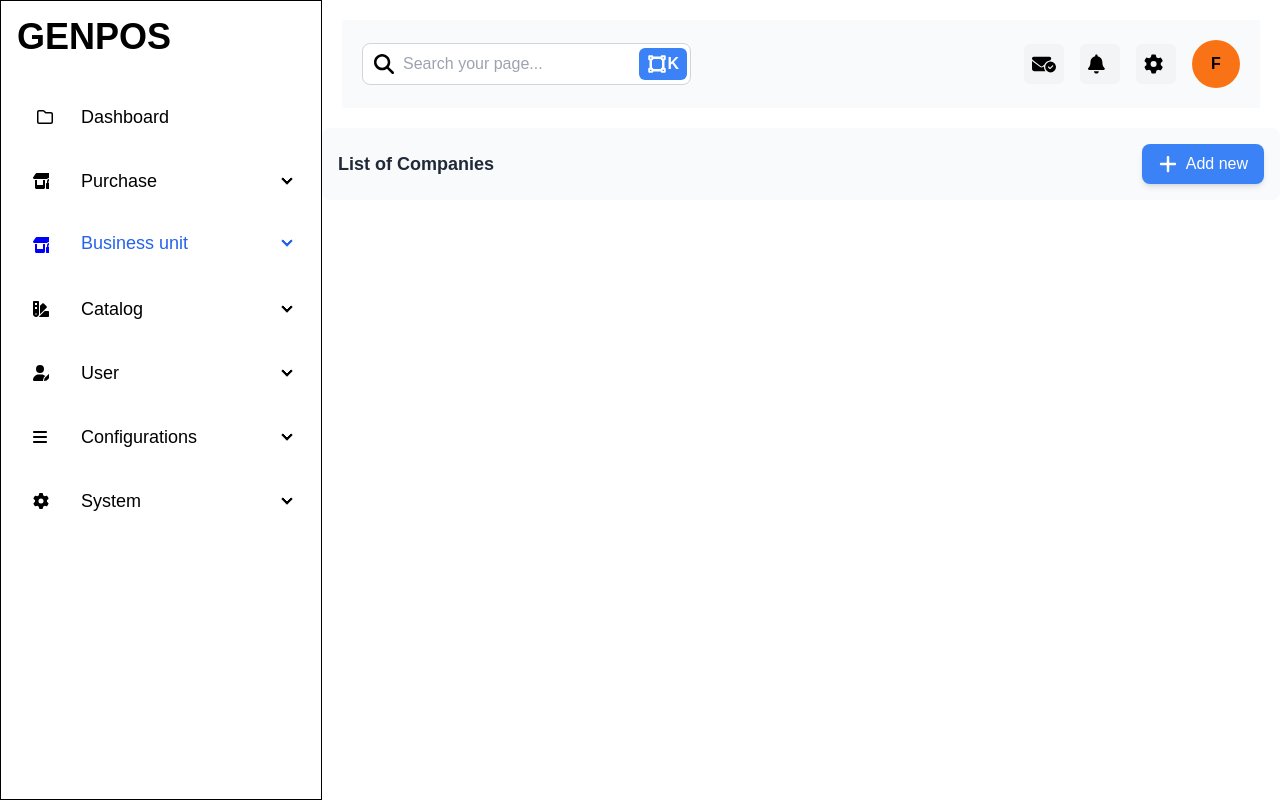
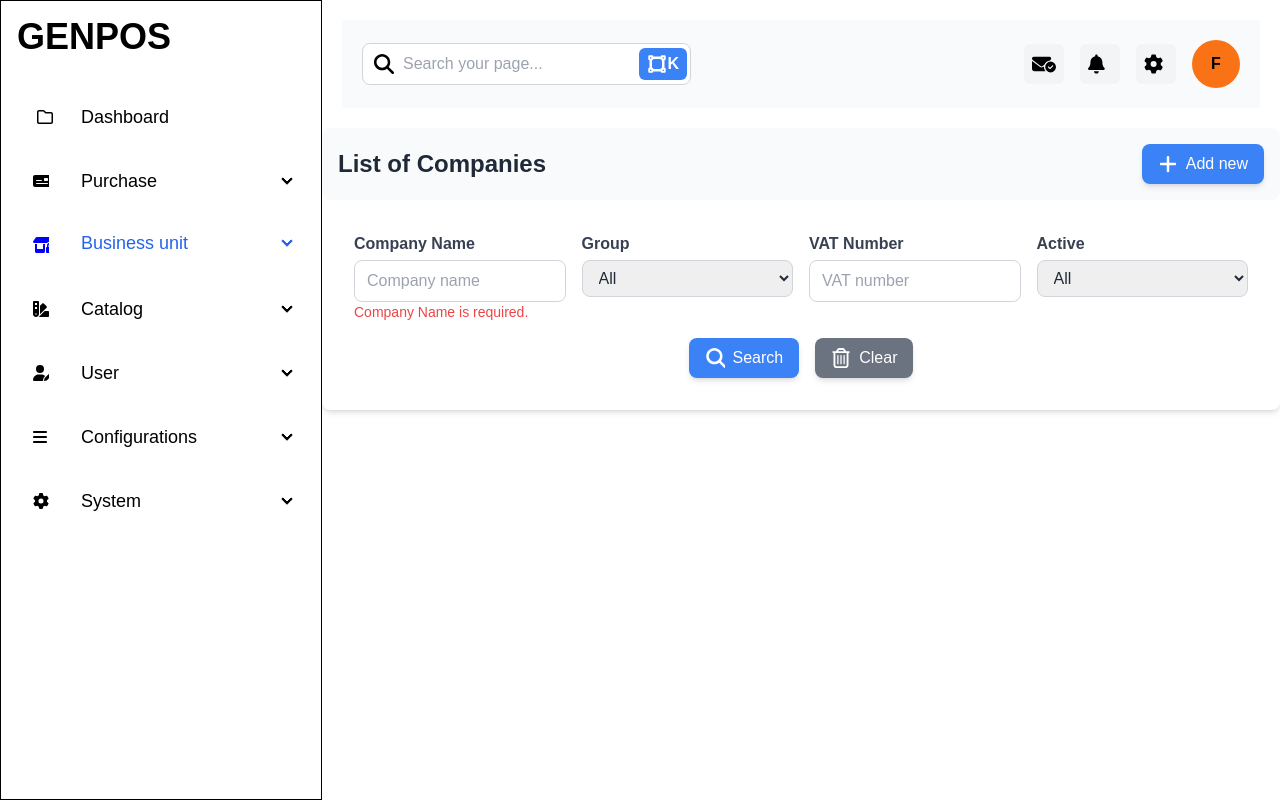
Before and after one commit to FarhanFardid/GenPos_SinglePage, a Next.js app: page / in a window 1280 px wide. Built offline with nearby package versions, Linux system fonts and the light colour scheme.

Commit message:
Company serach form implemented with component structured

```diff
--- a/src/app/Buttons/CommonButton.tsx
+++ b/src/app/Buttons/CommonButton.tsx
@@ -3,9 +3,11 @@ import React from "react";
 interface AddButtonProps {
   path: string;
   text: string;
+  clear: string;
 }
 
-const CommonButton: React.FC<AddButtonProps> = ({ text, path }) => {
+const CommonButton: React.FC<AddButtonProps> = ({ text, path, clear }) => {
+  if (clear === "false") {
     return (
       <button className="flex items-center px-4 py-2 bg-blue-500 text-white rounded-lg shadow-md hover:bg-blue-600 focus:outline-none focus:ring-2 focus:ring-blue-300">
         <svg
@@ -19,6 +21,21 @@ const CommonButton: React.FC<AddButtonProps> = ({ text, path }) => {
         {text}
       </button>
     );
+  } else {
+    return (
+      <button className="flex items-center px-4 py-2 bg-gray-500 text-white rounded-lg shadow-md hover:bg-gray-800 focus:outline-none focus:ring-2 focus:ring-blue-100">
+        <svg
+          xmlns="http://www.w3.org/2000/svg"
+          viewBox="0 0 448 512"
+          className="w-5 h-5 mr-2"
+          fill="currentColor"
+        >
+          <path d={path} />
+        </svg>
+        {text}
+      </button>
+    );
+  }
 };
 
 export default CommonButton;
--- a/src/app/Company/CompanyAdd.tsx
+++ b/src/app/Company/CompanyAdd.tsx
@@ -5,13 +5,13 @@ const CompanyAdd = () => {
     return (
         <div className="flex flex-col sm:flex-row items-center justify-between bg-gray-50 p-4 rounded-lg">
           {/* Left Side Header */}
-          <h3 className="text-lg font-semibold text-gray-800">
+          <h3 className="text-2xl font-semibold text-gray-800">
             List of Companies
           </h3>
 
           {/* Right Side Button */}
           <div className="mt-2 sm:mt-0">
-            <CommonButton text="Add new" path="M256 80c0-17.7-14.3-32-32-32s-32 14.3-32 32l0 144L48 224c-17.7 0-32 14.3-32 32s14.3 32 32 32l144 0 0 144c0 17.7 14.3 32 32 32s32-14.3 32-32l0-144 144 0c17.7 0 32-14.3 32-32s-14.3-32-32-32l-144 0 0-144z" />
+            <CommonButton text="Add new" path="M256 80c0-17.7-14.3-32-32-32s-32 14.3-32 32l0 144L48 224c-17.7 0-32 14.3-32 32s14.3 32 32 32l144 0 0 144c0 17.7 14.3 32 32 32s32-14.3 32-32l0-144 144 0c17.7 0 32-14.3 32-32s-14.3-32-32-32l-144 0 0-144z" clear='false' />
           </div>
         </div>
       );
--- /dev/null
+++ b/src/app/Form/CompanyForm.tsx
@@ -0,0 +1,101 @@
+"use client";
+import React, { useState } from "react";
+import InputField from "./InputField";
+import DropdownField from "./DropDownField";
+import CommonButton from "../Buttons/CommonButton";
+
+interface FormData {
+  companyName: string;
+  group: string;
+  vatNumber: string;
+  active: string;
+}
+
+interface DropdownOptions {
+  groupOptions: { value: string; label: string }[];
+  activeOptions: { value: string; label: string }[];
+}
+
+const CompanyForm: React.FC = () => {
+  const [formData, setFormData] = useState<FormData>({
+    companyName: "",
+    group: "",
+    vatNumber: "",
+    active: "",
+  });
+
+  const [dropdownOptions, ] = useState<DropdownOptions>({
+    groupOptions: [],
+    activeOptions: [],
+  });
+
+  const handleInputChange = (
+    e: React.ChangeEvent<HTMLInputElement | HTMLSelectElement>
+  ) => {
+    const { name, value } = e.target;
+    setFormData({ ...formData, [name]: value });
+  };
+
+//   const handleClear = () => {
+//     setFormData({
+//       companyName: "",
+//       group: "",
+//       vatNumber: "",
+//       active: "",
+//     });
+//   };
+
+  return (
+    <div className="max-w-full mx-auto md:p-8 bg-white shadow-md rounded-lg">
+      <form>
+        <div className="flex flex-wrap -m-2">
+          <InputField
+            label="Company Name"
+            name="companyName"
+            value={formData.companyName}
+            onChange={handleInputChange}
+            placeholder="Company name"
+            validationMessage={
+              !formData.companyName ? "Company Name is required." : undefined
+            }
+          />
+          <DropdownField
+            label="Group"
+            name="group"
+            value={formData.group}
+            onChange={handleInputChange}
+            options={dropdownOptions.groupOptions}
+          />
+          <InputField
+            label="VAT Number"
+            name="vatNumber"
+            value={formData.vatNumber}
+            onChange={handleInputChange}
+            placeholder="VAT number"
+          />
+          <DropdownField
+            label="Active"
+            name="active"
+            value={formData.active}
+            onChange={handleInputChange}
+            options={dropdownOptions.activeOptions}
+          />
+        </div>
+        <div className="flex justify-center mt-4 space-x-4">
+          <CommonButton
+            text="Search"
+            path="M416 208c0 45.9-14.9 88.3-40 122.7L502.6 457.4c12.5 12.5 12.5 32.8 0 45.3s-32.8 12.5-45.3 0L330.7 376c-34.4 25.2-76.8 40-122.7 40C93.1 416 0 322.9 0 208S93.1 0 208 0S416 93.1 416 208zM208 352a144 144 0 1 0 0-288 144 144 0 1 0 0 288z"
+            clear="false"
+          />
+          <CommonButton
+            text="Clear"
+            path="M170.5 51.6L151.5 80l145 0-19-28.4c-1.5-2.2-4-3.6-6.7-3.6l-93.7 0c-2.7 0-5.2 1.3-6.7 3.6zm147-26.6L354.2 80 368 80l48 0 8 0c13.3 0 24 10.7 24 24s-10.7 24-24 24l-8 0 0 304c0 44.2-35.8 80-80 80l-224 0c-44.2 0-80-35.8-80-80l0-304-8 0c-13.3 0-24-10.7-24-24S10.7 80 24 80l8 0 48 0 13.8 0 36.7-55.1C140.9 9.4 158.4 0 177.1 0l93.7 0c18.7 0 36.2 9.4 46.6 24.9zM80 128l0 304c0 17.7 14.3 32 32 32l224 0c17.7 0 32-14.3 32-32l0-304L80 128zm80 64l0 208c0 8.8-7.2 16-16 16s-16-7.2-16-16l0-208c0-8.8 7.2-16 16-16s16 7.2 16 16zm80 0l0 208c0 8.8-7.2 16-16 16s-16-7.2-16-16l0-208c0-8.8 7.2-16 16-16s16 7.2 16 16zm80 0l0 208c0 8.8-7.2 16-16 16s-16-7.2-16-16l0-208c0-8.8 7.2-16 16-16s16 7.2 16 16z"
+            clear="true"
+          />
+        </div>
+      </form>
+    </div>
+  );
+};
+
+export default CompanyForm;
--- /dev/null
+++ b/src/app/Form/DropDownField.tsx
@@ -0,0 +1,41 @@
+import React from "react";
+
+interface DropdownFieldProps {
+  label: string;
+  name: string;
+  value: string;
+  onChange: (e: React.ChangeEvent<HTMLSelectElement>) => void;
+  options: { value: string; label: string }[];
+}
+
+const DropdownField: React.FC<DropdownFieldProps> = ({
+  label,
+  name,
+  value,
+  onChange,
+  options,
+}) => {
+  return (
+    <div className="flex flex-col w-full md:w-1/4 p-2">
+      <label htmlFor={name} className="mb-1 font-semibold text-gray-700">
+        {label}
+      </label>
+      <select
+        id={name}
+        name={name}
+        value={value}
+        onChange={onChange}
+        className="border border-gray-300 rounded-lg px-3 py-2 focus:outline-none focus:ring-2 focus:ring-blue-500"
+      >
+        <option value="">All</option>
+        {options.map((option, index) => (
+          <option key={index} value={option.value}>
+            {option.label}
+          </option>
+        ))}
+      </select>
+    </div>
+  );
+};
+
+export default DropdownField;
--- /dev/null
+++ b/src/app/Form/InputField.tsx
@@ -0,0 +1,41 @@
+import React from "react";
+
+interface InputFieldProps {
+  label: string;
+  name: string;
+  value: string;
+  onChange: (e: React.ChangeEvent<HTMLInputElement>) => void;
+  placeholder?: string;
+  validationMessage?: string;
+}
+
+const InputField: React.FC<InputFieldProps> = ({
+  label,
+  name,
+  value,
+  onChange,
+  placeholder,
+  validationMessage,
+}) => {
+  return (
+    <div className="flex flex-col w-full md:w-1/4 p-2">
+      <label htmlFor={name} className="mb-1 font-semibold text-gray-700">
+        {label}
+      </label>
+      <input
+        type="text"
+        id={name}
+        name={name}
+        value={value}
+        onChange={onChange}
+        placeholder={placeholder}
+        className="border border-gray-300 rounded-lg px-3 py-2 focus:outline-none focus:ring-2 focus:ring-blue-500"
+      />
+      {validationMessage && (
+        <span className="text-sm text-red-500">{validationMessage}</span>
+      )}
+    </div>
+  );
+};
+
+export default InputField;
--- a/src/app/Sidebar/Sidebar.tsx
+++ b/src/app/Sidebar/Sidebar.tsx
@@ -31,7 +31,7 @@ const Sidebar = () => {
             Dashboard
           </li>
           <SidebarListItem
-            path="M36.8 192l412.8 0c20.2-19.8 47.9-32 78.4-32c30.5 0 58.1 12.2 78.3 31.9c18.9-1.6 33.7-17.4 33.7-36.7c0-7.3-2.2-14.4-6.2-20.4L558.2 21.4C549.3 8 534.4 0 518.3 0L121.7 0c-16 0-31 8-39.9 21.4L6.2 134.7c-4 6.1-6.2 13.2-6.2 20.4C0 175.5 16.5 192 36.8 192zM384 224l-64 0 0 160-192 0 0-160-64 0 0 160 0 80c0 26.5 21.5 48 48 48l224 0c26.5 0 48-21.5 48-48l0-80 0-32 0-128zm144 16c17.7 0 32 14.3 32 32l0 48-64 0 0-48c0-17.7 14.3-32 32-32zm-80 32l0 48c-17.7 0-32 14.3-32 32l0 128c0 17.7 14.3 32 32 32l160 0c17.7 0 32-14.3 32-32l0-128c0-17.7-14.3-32-32-32l0-48c0-44.2-35.8-80-80-80s-80 35.8-80 80z"
+            path="M64 64C28.7 64 0 92.7 0 128L0 384c0 35.3 28.7 64 64 64l448 0c35.3 0 64-28.7 64-64l0-256c0-35.3-28.7-64-64-64L64 64zm48 160l160 0c8.8 0 16 7.2 16 16s-7.2 16-16 16l-160 0c-8.8 0-16-7.2-16-16s7.2-16 16-16zM96 336c0-8.8 7.2-16 16-16l352 0c8.8 0 16 7.2 16 16s-7.2 16-16 16l-352 0c-8.8 0-16-7.2-16-16zM376 160l80 0c13.3 0 24 10.7 24 24l0 48c0 13.3-10.7 24-24 24l-80 0c-13.3 0-24-10.7-24-24l0-48c0-13.3 10.7-24 24-24z"
             text="Purchase"
             drop="false"
           ></SidebarListItem>
--- a/src/app/page.tsx
+++ b/src/app/page.tsx
@@ -1,4 +1,5 @@
 import CompanyAdd from "./Company/CompanyAdd";
+import CompanyForm from "./Form/CompanyForm";
 import Header from "./Header/Header";
 import Sidebar from "./Sidebar/Sidebar";
 
@@ -14,7 +15,12 @@ export default function Home() {
         {/* Main Content */}
         <section className="bg-white md:col-span-1 mx-auto w-full">
           <Header />
+
+          {/* Company Add section component */}
           <CompanyAdd />
+
+          {/* Company Form Section Component */}
+          <CompanyForm />
         </section>
       </main>
     </div>
```
Lines whose indentation alone changed are shown as unchanged.
